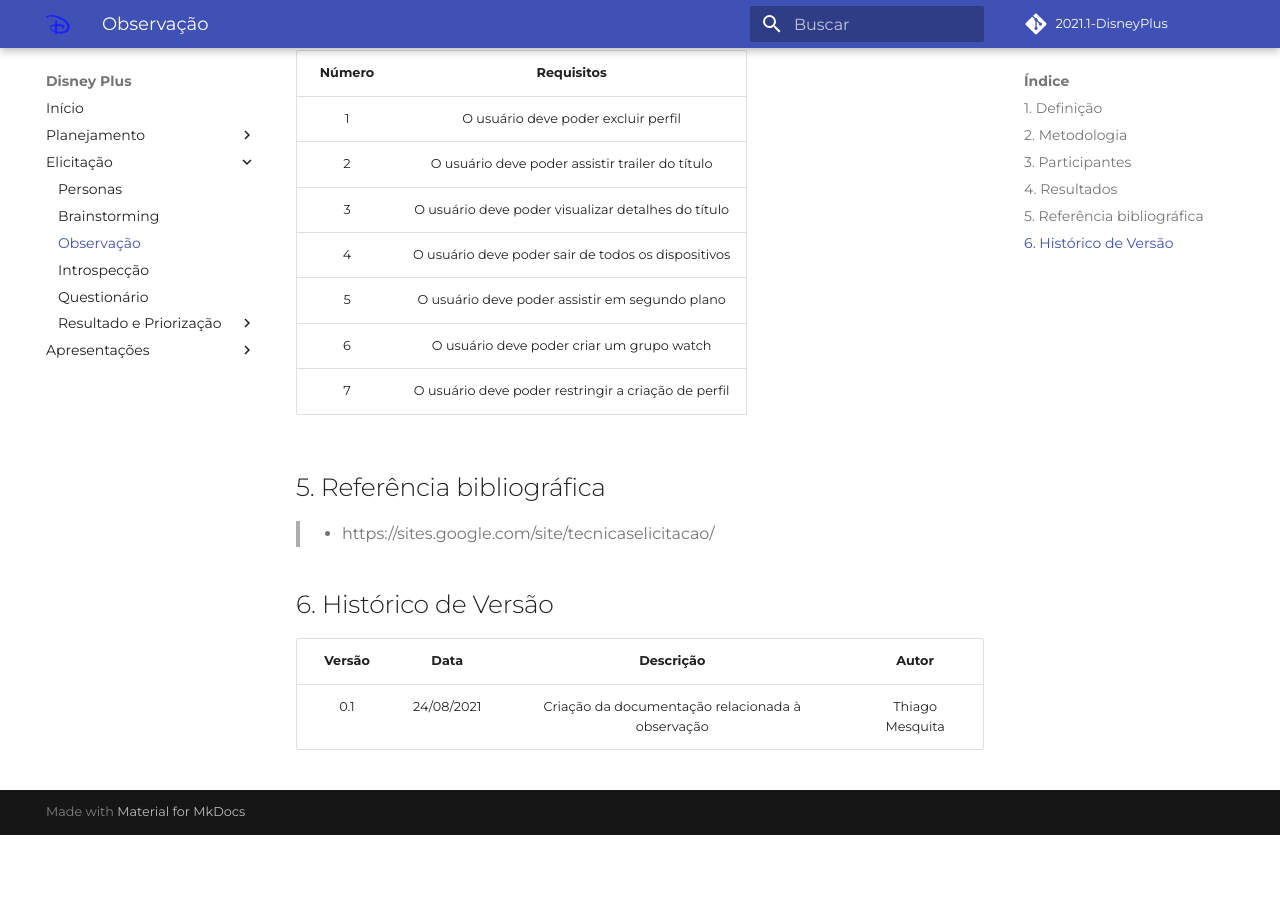
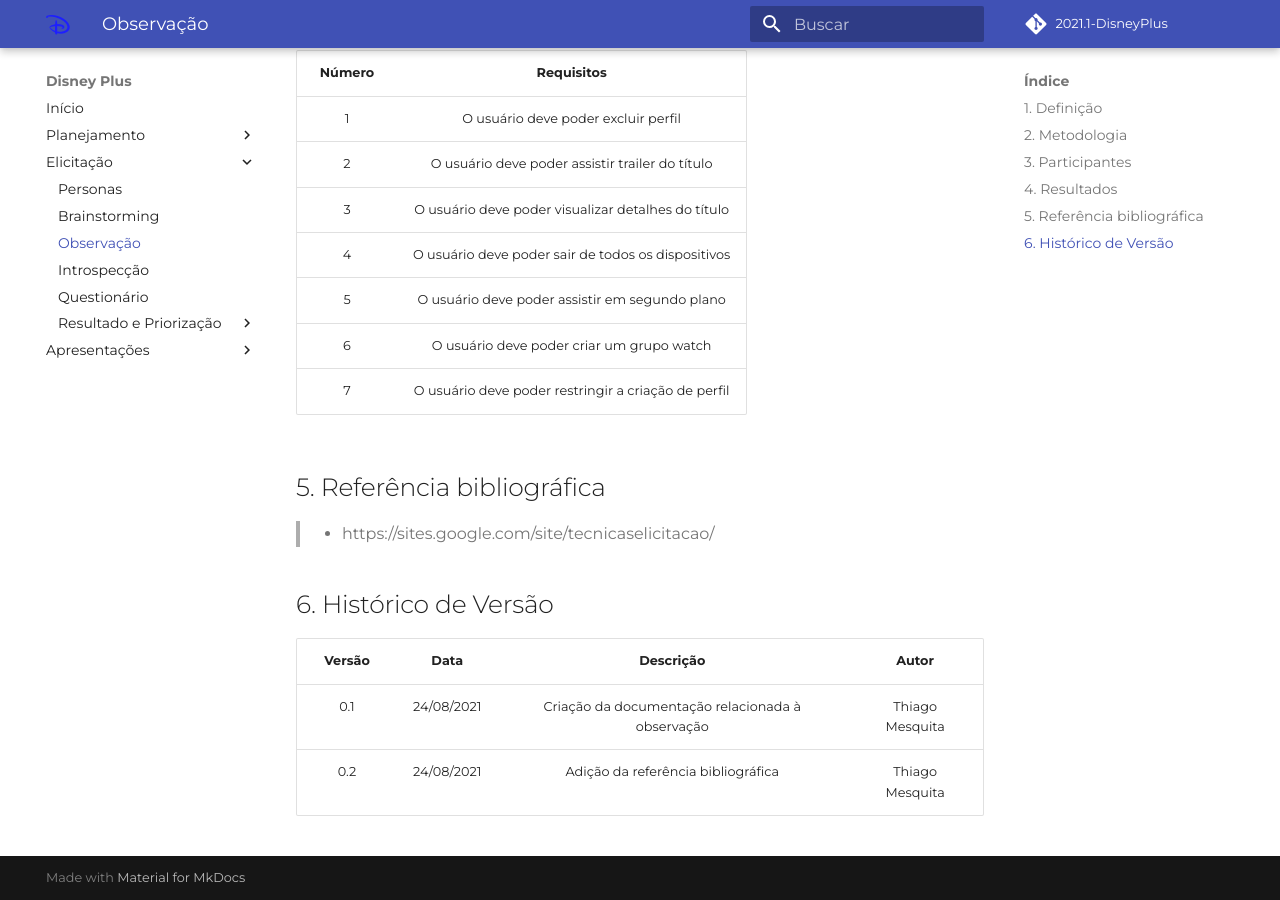
Before and after one commit to Requisitos-de-Software/2021.1-DisneyPlus, an MkDocs documentation site: the page built from docs/elicitacao/observacao.md, in a window 1280 px wide and 900 px high, scrolled down 919 px. Built offline with MkDocs 1.6.1 and Material for MkDocs 9.7.7, drawn with Linux system fonts in a browser that asks for light colours; some web fonts are replaced; comment, search, counter and statistics services are not loaded; before the commit the page ends 1754 px from its top, so only the background shows below that.

Commit message:
updated version history

```diff
--- a/docs/elicitacao/observacao.md
+++ b/docs/elicitacao/observacao.md
@@ -36,3 +36,4 @@
 | Versão | Data       | Descrição                                           | Autor        |
 | ------ | ---------- | --------------------------------------------------- | ------------ |
 | 0.1    | 24/08/2021 | Criação da documentação relacionada à observação | Thiago Mesquita |
+| 0.2    | 24/08/2021 | Adição da referência bibliográfica | Thiago Mesquita |
```
